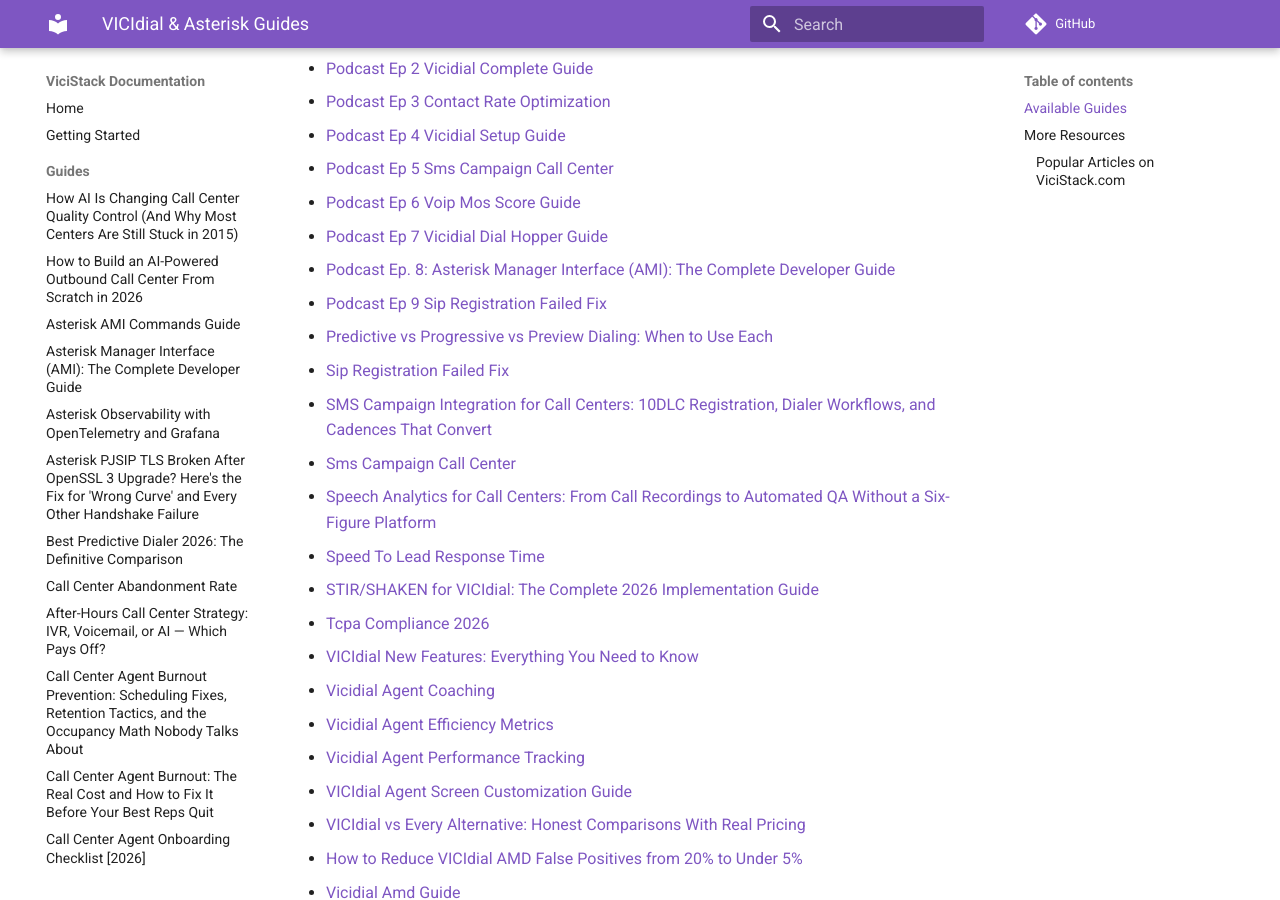
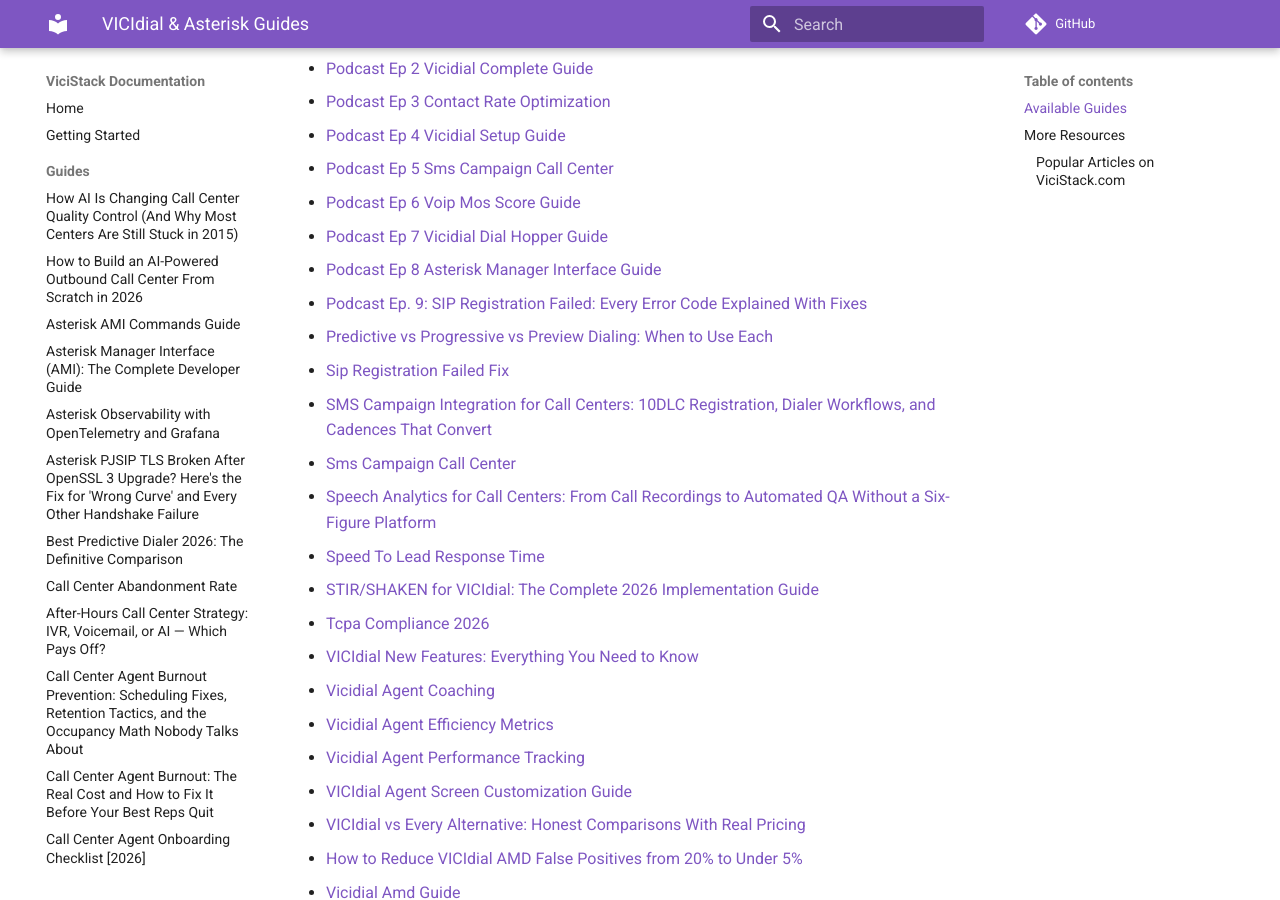
Before and after one commit to gamlin-ccdocs/vicistack-docs, an MkDocs documentation site: the page built from docs/guides/index.md, in a window 1280 px wide and 900 px high, scrolled down 1797 px. Built offline with MkDocs 1.6.1 and Material for MkDocs 9.7.7, drawn with Linux system fonts in a browser that asks for light colours; comment, search, counter and statistics services are not loaded.

Commit message:
Add guide: Podcast Ep. 9: SIP Registration Failed: Every Error Code Explained With Fixes

```diff
--- a/docs/guides/index.md
+++ b/docs/guides/index.md
@@ -52,8 +52,8 @@
 - [Podcast Ep 5 Sms Campaign Call Center](podcast-ep-5-sms-campaign-call-center.md)
 - [Podcast Ep 6 Voip Mos Score Guide](podcast-ep-6-voip-mos-score-guide.md)
 - [Podcast Ep 7 Vicidial Dial Hopper Guide](podcast-ep-7-vicidial-dial-hopper-guide.md)
-- [Podcast Ep. 8: Asterisk Manager Interface (AMI): The Complete Developer Guide](podcast-ep-8-asterisk-manager-interface-guide.md)
-- [Podcast Ep 9 Sip Registration Failed Fix](podcast-ep-9-sip-registration-failed-fix.md)
+- [Podcast Ep 8 Asterisk Manager Interface Guide](podcast-ep-8-asterisk-manager-interface-guide.md)
+- [Podcast Ep. 9: SIP Registration Failed: Every Error Code Explained With Fixes](podcast-ep-9-sip-registration-failed-fix.md)
 - [Predictive vs Progressive vs Preview Dialing: When to Use Each](predictive-vs-progressive-dialing.md)
 - [Sip Registration Failed Fix](sip-registration-failed-fix.md)
 - [SMS Campaign Integration for Call Centers: 10DLC Registration, Dialer Workflows, and Cadences That Convert](sms-campaign-call-center-workflows.md)
--- a/mkdocs.yml
+++ b/mkdocs.yml
@@ -67,8 +67,8 @@
       - "Podcast Ep 5 Sms Campaign Call Center": "guides/podcast-ep-5-sms-campaign-call-center.md"
       - "Podcast Ep 6 Voip Mos Score Guide": "guides/podcast-ep-6-voip-mos-score-guide.md"
       - "Podcast Ep 7 Vicidial Dial Hopper Guide": "guides/podcast-ep-7-vicidial-dial-hopper-guide.md"
-      - "Podcast Ep. 8: Asterisk Manager Interface (AMI): The Complete Developer Guide": "guides/podcast-ep-8-asterisk-manager-interface-guide.md"
-      - "Podcast Ep 9 Sip Registration Failed Fix": "guides/podcast-ep-9-sip-registration-failed-fix.md"
+      - "Podcast Ep 8 Asterisk Manager Interface Guide": "guides/podcast-ep-8-asterisk-manager-interface-guide.md"
+      - "Podcast Ep. 9: SIP Registration Failed: Every Error Code Explained With Fixes": "guides/podcast-ep-9-sip-registration-failed-fix.md"
       - "Predictive vs Progressive vs Preview Dialing: When to Use Each": "guides/predictive-vs-progressive-dialing.md"
       - "Sip Registration Failed Fix": "guides/sip-registration-failed-fix.md"
       - "SMS Campaign Integration for Call Centers: 10DLC Registration, Dialer Workflows, and Cadences That Convert": "guides/sms-campaign-call-center-workflows.md"
```
